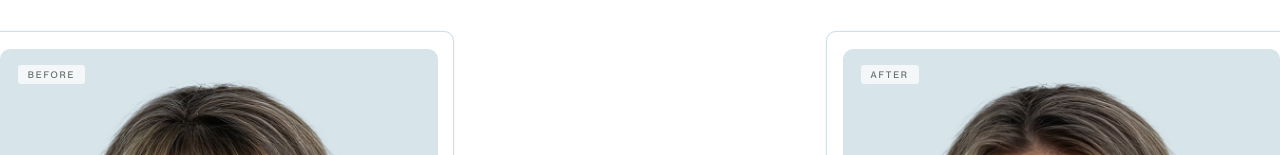
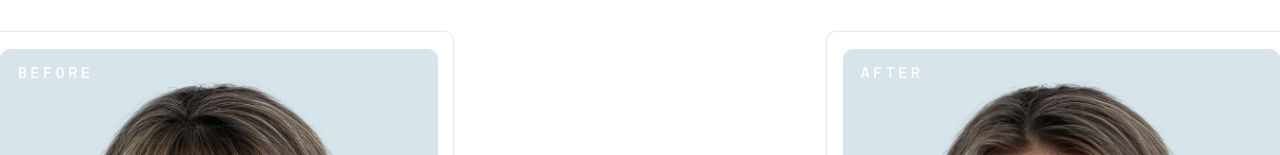
Before and after one commit to ABF00711/Quoves_Frontend-Next.js-, a Next.js app: page / in a window 1280 px wide. Shown: the part 238-393 px from the top of the page. Built offline with nearby package versions, Linux system fonts and the light colour scheme.

Commit message:
refactp(HeroSection): add trail to dots

```diff
--- a/src/components/sections/HeroSection/HeroSection.module.scss
+++ b/src/components/sections/HeroSection/HeroSection.module.scss
@@ -97,15 +97,12 @@
   top: 16px;
   left: 18px;
   z-index: 2;
-  font-size: 0.58rem;
-  font-weight: 500;
+  font-size: 16.15px;
+  font-weight: 400;
   letter-spacing: 0.2em;
   text-transform: uppercase;
-  color: $text-secondary;
-  background: rgba(255, 255, 255, 0.7);
-  backdrop-filter: blur(4px);
-  padding: 4px 10px;
-  border-radius: 3px;
+  color: #ffff;
+  font-family: $font-mono;
 }
 
 .imgWrap {
@@ -130,17 +127,17 @@
 }
 
 .pathLine {
-  stroke: #C4D8DF;
+  stroke: #D7E5EB;
   stroke-width: 1;
   fill: none;
 }
 
-.dot {
-  fill: #7AB8C6;
-}
+.dot      { fill: #869AA1; }
+.dotTrail { fill: #869AA1; }
 
-.dotTrail {
-  fill: #7AB8C6;
+.tailPath {
+  fill: none;
+  stroke-width: 2;
 }
 
 /* ── Steps ────────────────────────────────────────────── */
--- a/src/components/sections/HeroSection/index.tsx
+++ b/src/components/sections/HeroSection/index.tsx
@@ -28,10 +28,14 @@ export default function HeroSection() {
   const stepsRef      = useRef<HTMLDivElement>(null);
 
   // SVG refs
-  const svgRef  = useRef<SVGSVGElement>(null);
-  const pathRef = useRef<SVGPathElement>(null);
-  const dot1Ref = useRef<SVGCircleElement>(null);
-  const dot2Ref = useRef<SVGCircleElement>(null);
+  const svgRef    = useRef<SVGSVGElement>(null);
+  const pathRef   = useRef<SVGPathElement>(null);
+  const trail1Ref = useRef<SVGPathElement>(null);
+  const trail2Ref = useRef<SVGPathElement>(null);
+  const grad1Ref  = useRef<SVGLinearGradientElement>(null);
+  const grad2Ref  = useRef<SVGLinearGradientElement>(null);
+  const dot1Ref   = useRef<SVGCircleElement>(null);
+  const dot2Ref   = useRef<SVGCircleElement>(null);
 
   useEffect(() => {
     gsap.registerPlugin(ScrollTrigger, MotionPathPlugin);
@@ -56,9 +60,13 @@ export default function HeroSection() {
       const after  = afterCardRef.current;
       const svg    = svgRef.current;
       const path   = pathRef.current;
-      const d1     = dot1Ref.current;
-      const d2     = dot2Ref.current;
-      if (!comp || !before || !after || !svg || !path || !d1 || !d2) return;
+      const d1 = dot1Ref.current;
+      const d2 = dot2Ref.current;
+      const t1 = trail1Ref.current;
+      const t2 = trail2Ref.current;
+      const g1 = grad1Ref.current;
+      const g2 = grad2Ref.current;
+      if (!comp || !before || !after || !svg || !path || !d1 || !d2 || !t1 || !t2 || !g1 || !g2) return;
 
       const beforeRect = before.getBoundingClientRect();
       const afterRect  = after.getBoundingClientRect();
@@ -117,6 +125,14 @@ export default function HeroSection() {
       ].join(' ');
 
       path.setAttribute('d', d);
+      t1.setAttribute('d', d);
+      t2.setAttribute('d', d);
+
+      const totalLength = path.getTotalLength();
+      const TAIL_LEN    = 174.94;
+      const dashArray   = `${TAIL_LEN} ${totalLength + TAIL_LEN}`;
+      t1.setAttribute('stroke-dasharray', dashArray);
+      t2.setAttribute('stroke-dasharray', dashArray);
 
       const motionOpts = {
         path,
@@ -124,8 +140,33 @@ export default function HeroSection() {
         alignOrigin: [0.5, 0.5] as [number, number],
       };
 
-      gsap.to(d1, { motionPath: motionOpts, duration: 8, repeat: -1, ease: 'none' });
-      gsap.to(d2, { motionPath: motionOpts, duration: 8, delay: 0.55, repeat: -1, ease: 'none' });
+      function syncTrail(
+        trailEl: SVGPathElement,
+        gradEl: SVGLinearGradientElement,
+        anim: gsap.core.Tween,
+      ) {
+        const headLen = anim.progress() * totalLength;
+        const tailLen = ((headLen - TAIL_LEN) % totalLength + totalLength) % totalLength;
+        const headPt  = path!.getPointAtLength(Math.min(headLen, totalLength - 0.01));
+        const tailPt  = path!.getPointAtLength(tailLen);
+        gradEl.setAttribute('x1', String(tailPt.x));
+        gradEl.setAttribute('y1', String(tailPt.y));
+        gradEl.setAttribute('x2', String(headPt.x));
+        gradEl.setAttribute('y2', String(headPt.y));
+        trailEl.setAttribute('stroke-dashoffset', String(TAIL_LEN - headLen));
+      }
+
+      let anim1: gsap.core.Tween;
+      let anim2: gsap.core.Tween;
+
+      anim1 = gsap.to(d1, {
+        motionPath: motionOpts, duration: 8, repeat: -1, ease: 'none',
+        onUpdate() { syncTrail(t1, g1, anim1); },
+      });
+      anim2 = gsap.to(d2, {
+        motionPath: motionOpts, duration: 8, delay: 0.55, repeat: -1, ease: 'none',
+        onUpdate() { syncTrail(t2, g2, anim2); },
+      });
     }, 150);
 
     return () => {
@@ -185,9 +226,21 @@ export default function HeroSection() {
             </div>
           </div>
 
-          {/* Single combined SVG path + two animated dots */}
+          {/* Single combined SVG path + two animated dots with gradient tails */}
           <svg ref={svgRef} className={styles.pathSvg} aria-hidden="true">
-            <path ref={pathRef} className={styles.pathLine} />
+            <defs>
+              <linearGradient ref={grad1Ref} id="tailGrad1" gradientUnits="userSpaceOnUse">
+                <stop offset="0%" stopColor="#CDDBE1" />
+                <stop offset="100%" stopColor="#869AA1" />
+              </linearGradient>
+              <linearGradient ref={grad2Ref} id="tailGrad2" gradientUnits="userSpaceOnUse">
+                <stop offset="0%" stopColor="#CDDBE1" />
+                <stop offset="100%" stopColor="#869AA1" />
+              </linearGradient>
+            </defs>
+            <path ref={pathRef}   className={styles.pathLine} />
+            <path ref={trail1Ref} className={styles.tailPath} stroke="url(#tailGrad1)" />
+            <path ref={trail2Ref} className={styles.tailPath} stroke="url(#tailGrad2)" />
             <circle ref={dot1Ref} r="4.5" className={styles.dot} />
             <circle ref={dot2Ref} r="3"   className={styles.dotTrail} />
           </svg>
```
